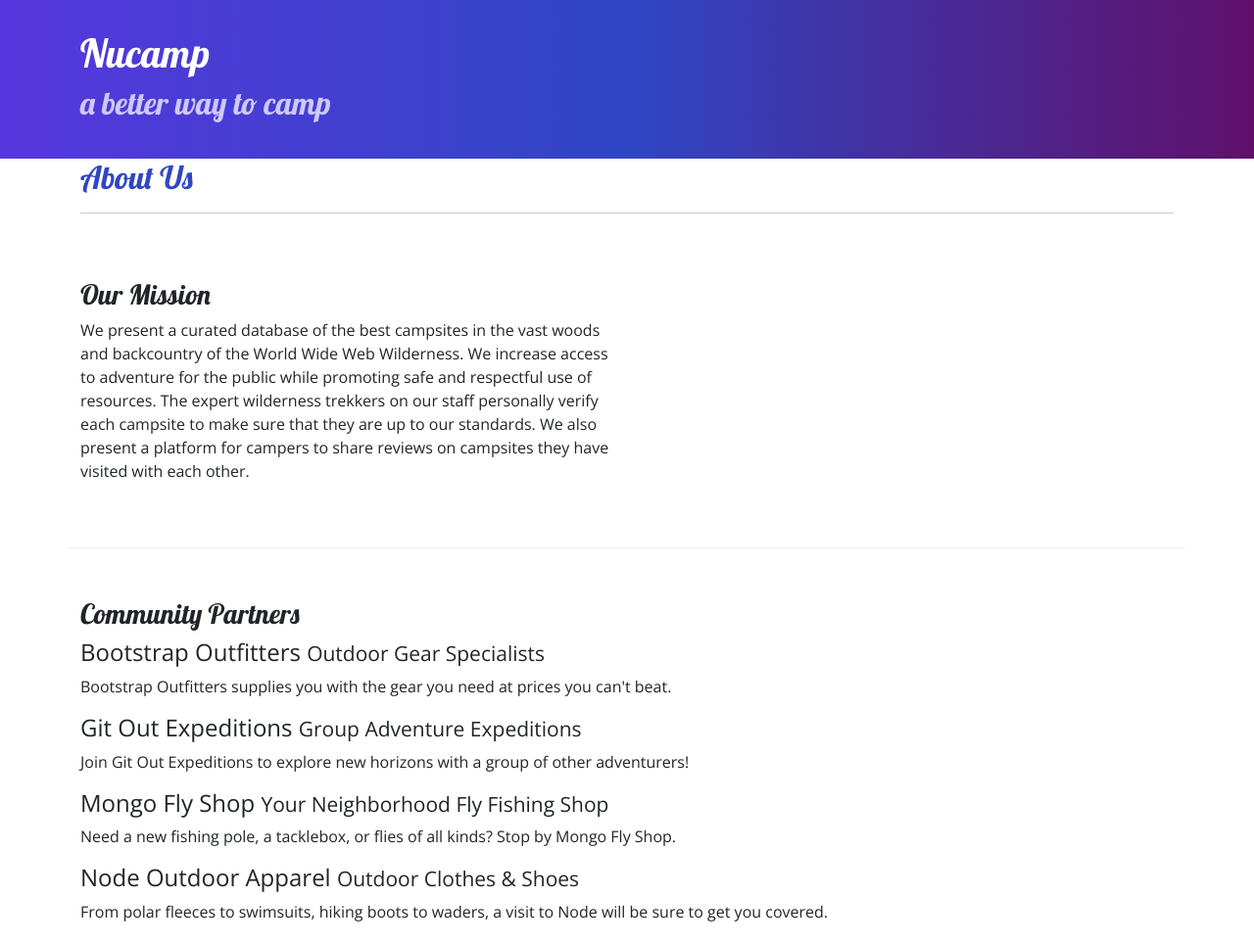
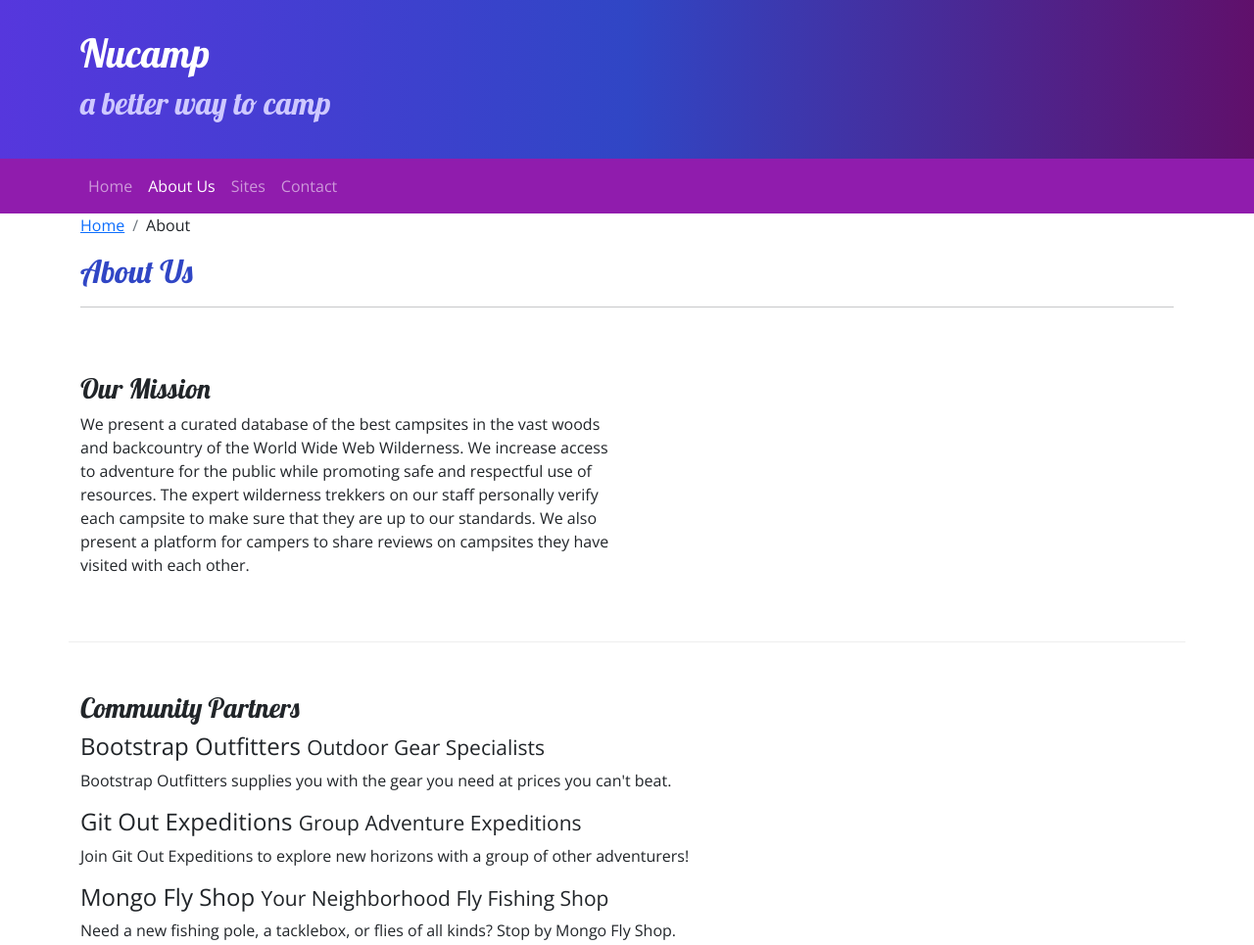
Before and after one commit to nmd46/nucampsite, a plain HTML site: page aboutus.html in a window 1280 px wide. Shown: the top 965 px of the page at 98% size. Drawn offline with nearby package versions, Linux system fonts and the light colour scheme.

Commit message:
Navbar and Breadcrumbs

```diff
--- a/aboutus.html
+++ b/aboutus.html
@@ -25,10 +25,31 @@
         </div>
     </header>
 
+    <!-- navbar -->
+    <nav class="navbar navbar-expand-sm navbar-dark sticky-top">
+         <div class="container">
+            <button class="navbar-toggler ms-auto" type="button" data-bs-toggle="collapse" data-bs-target="nucampNavbar">
+                <span class="navbar-toggler-icon"></span>
+            </button>
+            <div class="collapse navbar-collapse" id="nucampNavbar">
+                <ul class="navbar-nav">
+                    <li class="nav-item"><a class="nav-link" href="index.html">Home</a></li>
+                    <li class="nav-item"><a class="nav-link active" href="#">About Us</a></li>
+                    <li class="nav-item"><a class="nav-link" href="#">Sites</a></li>
+                    <li class="nav-item"><a class="nav-link" href="#">Contact</a></li>
+                </ul>
+            </div>
+        </div>
+    </nav>
+
     <main class="container">
         <div class="row">
             <div class="col">
-               <h2>About Us</h2>
+               <ol class="breadcrumb">
+                    <li class="breadcrumb-item"><a href="index.html">Home</a></li>
+                    <li class="breadcrumb-item">About</li>
+               </ol>
+                <h2>About Us</h2>
                <hr />
             </div>
         </div>
--- a/css/styles.css
+++ b/css/styles.css
@@ -36,3 +36,7 @@ footer {
     min-height: 200px;
 
 }
+
+.navbar {
+    background-color: #901CAD;
+}
```
Also changed, not shown: index.html (+17 -0 lines).
